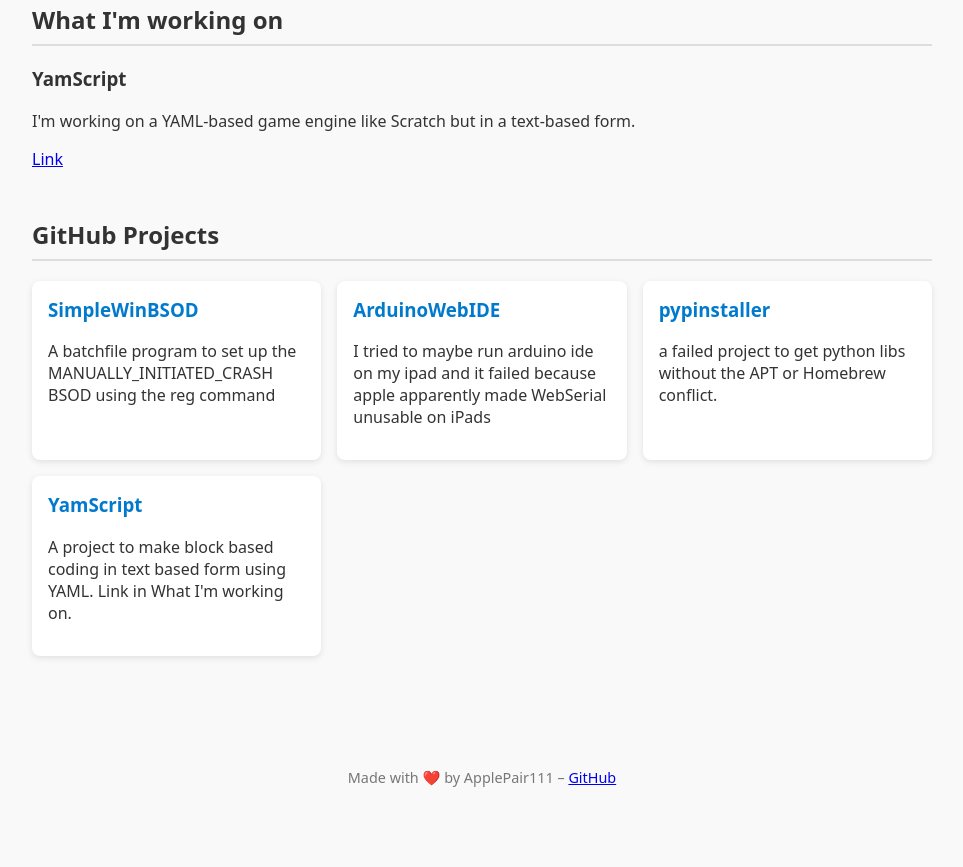
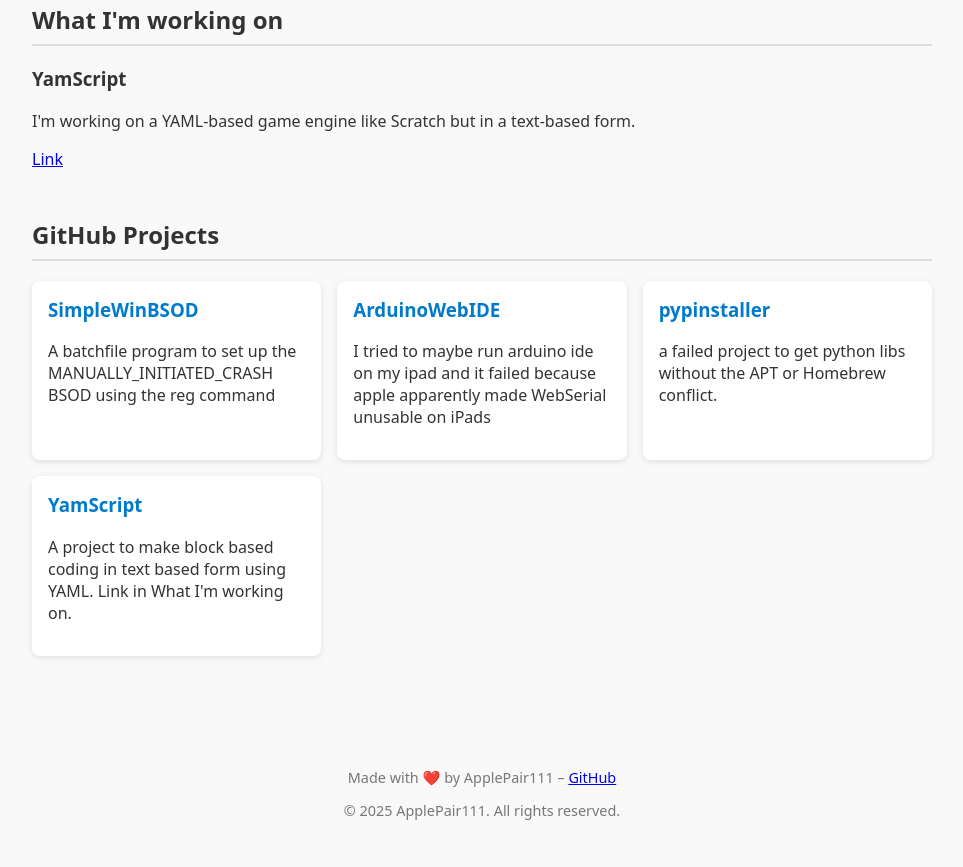
Before and after one commit to ApplePair111/applepair111.github.io, a plain HTML site: page index.html in a window 1280 px wide. Shown: the part 443-1310 px from the top of the page, without its empty margins (158-1121 px from the left). Before the commit the page ends 1262 px from the top, so only its background shows below. Drawn offline with Linux system fonts and the light colour scheme.

Commit message:
Update index.html

```diff
--- a/index.html
+++ b/index.html
@@ -125,6 +125,7 @@
 
   <footer>
     Made with ❤️ by ApplePair111 – <a href="https://github.com/ApplePair111" target="_blank">GitHub</a>
+    <p>© 2025 ApplePair111. All rights reserved.</p>
   </footer>
 
 </body>
```
